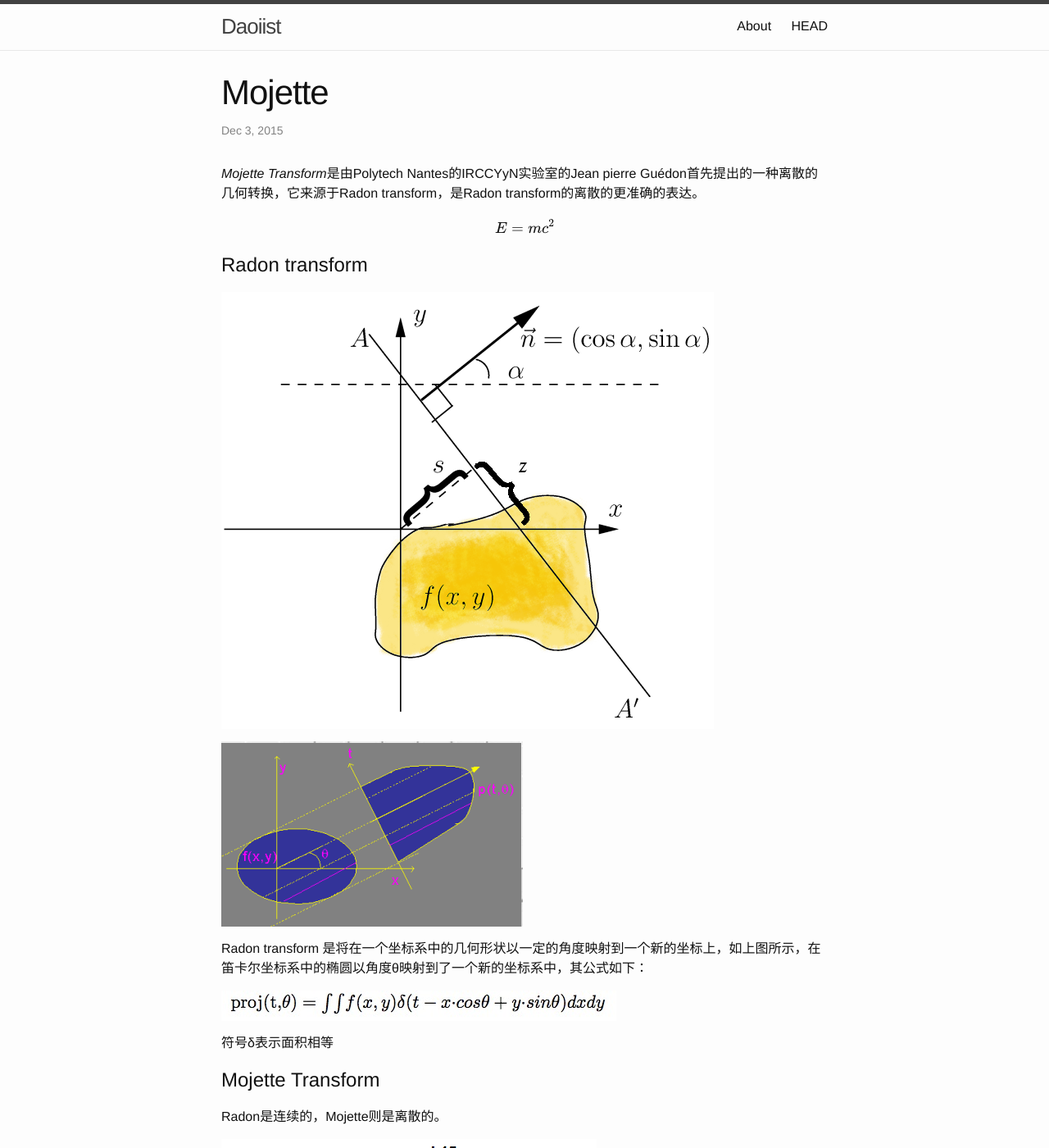
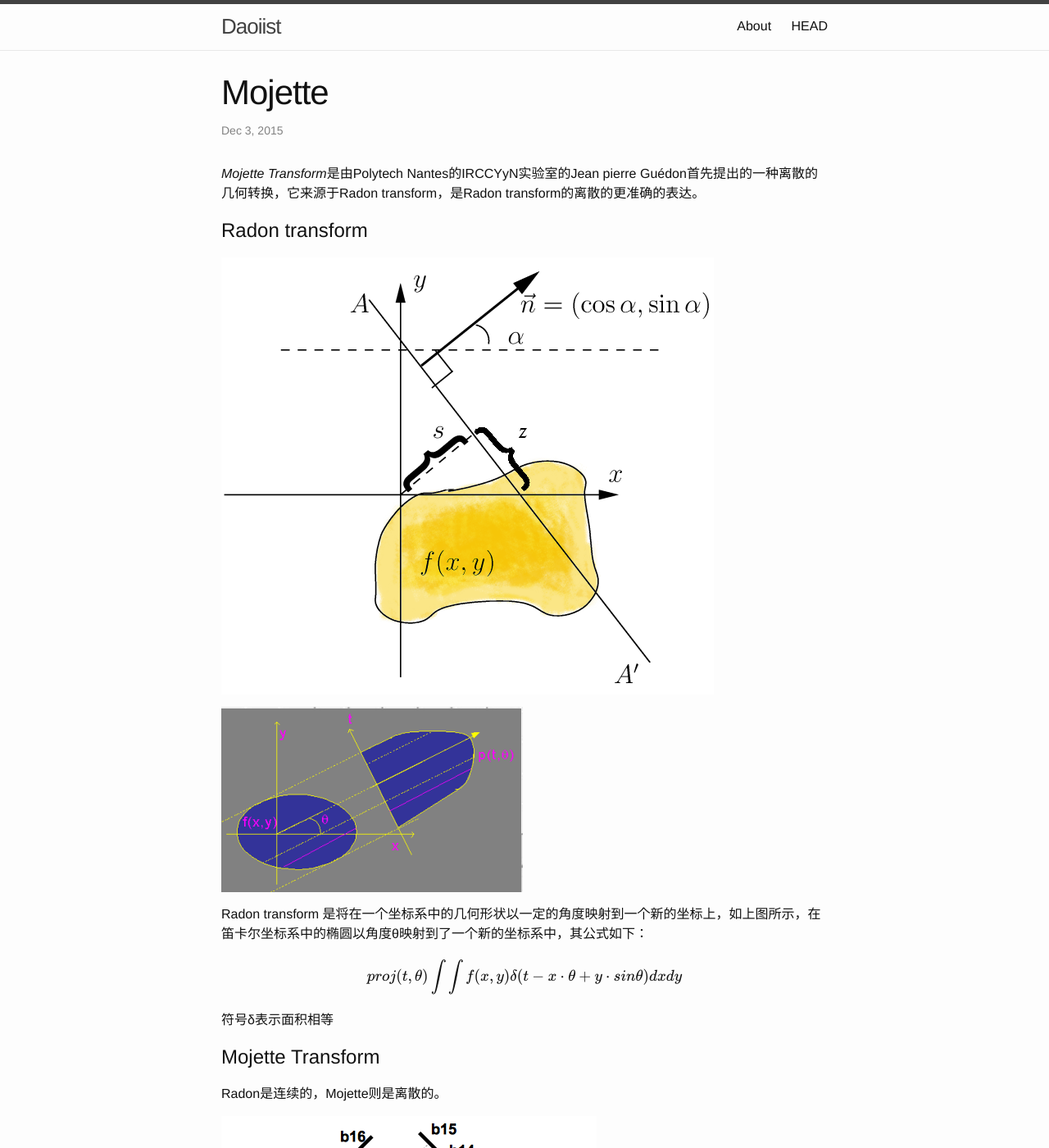
Before and after one commit to daoiist/daoiist.github.io, a Jekyll site: the page built from _posts/2015-12-03-Mojette.md, in a window 1280 px wide and 1400 px high. Shown: the whole window at 82% size. Built offline with Jekyll 4.4.1, drawn with Linux system fonts in a browser that asks for light colours; formulas are drawn with MathJax 3.

Commit message:
notation

```diff
--- a/_posts/2015-12-03-Mojette.md
+++ b/_posts/2015-12-03-Mojette.md
@@ -4,8 +4,6 @@ title: Mojette
 ---
 
 *Mojette Transform*是由Polytech Nantes的IRCCYyN实验室的Jean pierre Guédon首先提出的一种离散的几何转换，它来源于Radon transform，是Radon transform的离散的更准确的表达。
-
-$$ E=mc^2 $$
 
 # Radon transform
 
@@ -15,7 +13,7 @@ $$ E=mc^2 $$
 
 Radon transform 是将在一个坐标系中的几何形状以一定的角度映射到一个新的坐标上，如上图所示，在笛卡尔坐标系中的椭圆以角度θ映射到了一个新的坐标系中，其公式如下：
 
-![](/image/mojette7.jpg)
+$$ proj(t,\theta)\int\int{f(x,y)\delta(t-x \cdot \theta + y \cdot sin \theta)dxdy} $$
 
 符号δ表示面积相等
 
```
